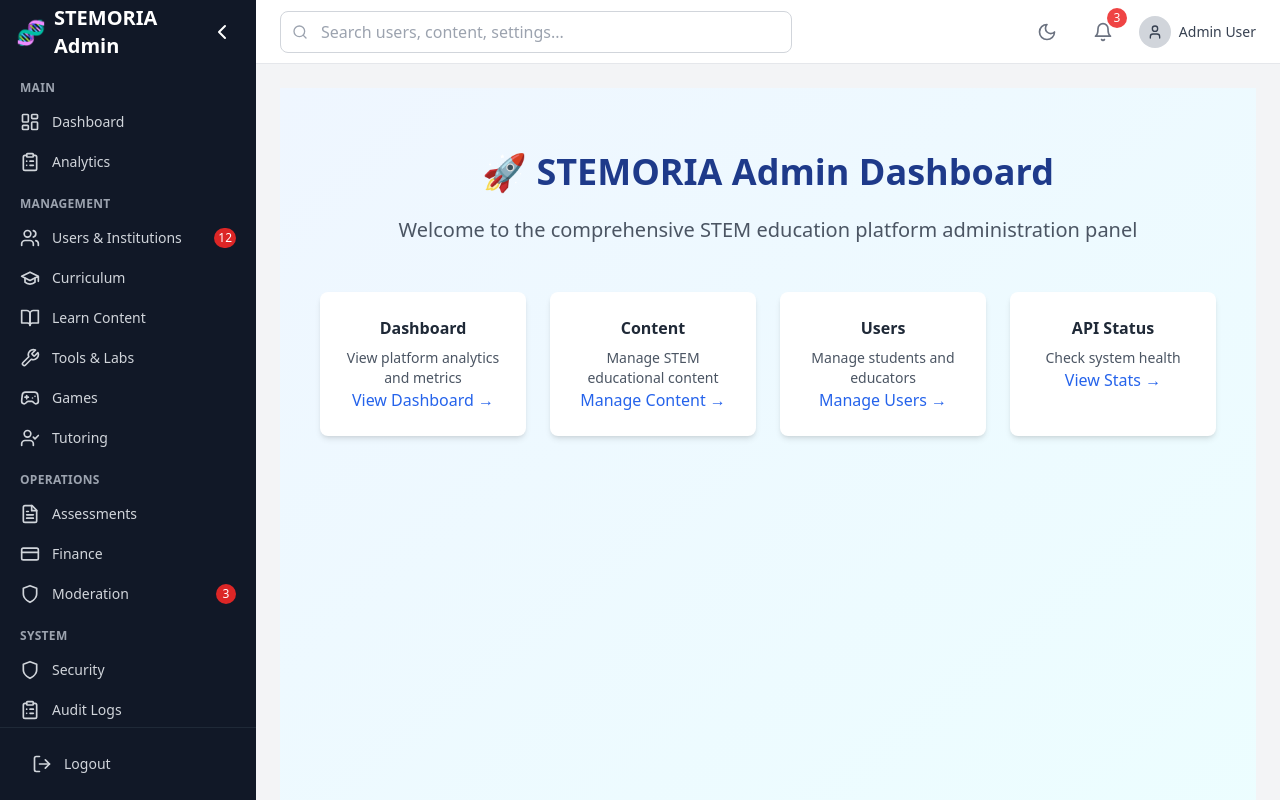
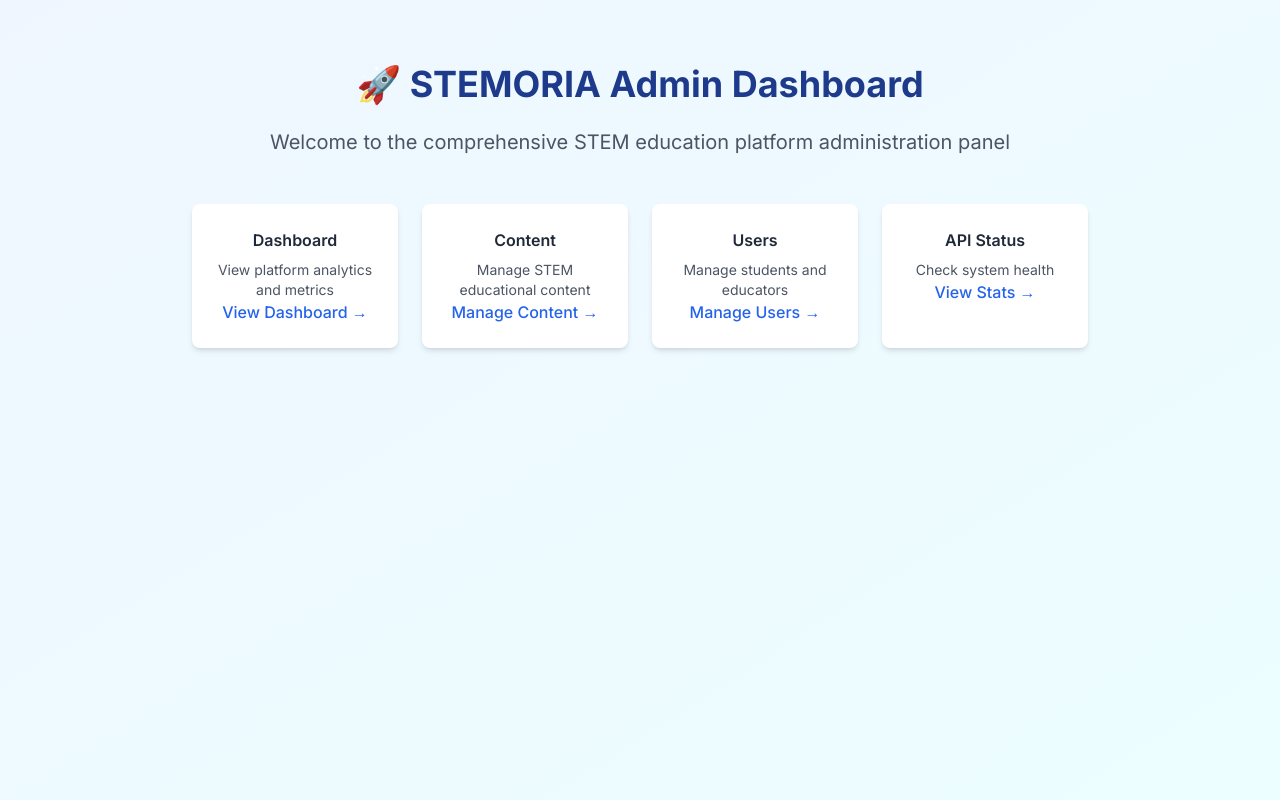
Before and after one commit to AbdelrahmanSayedAhmed/stemoriaplatform, a Next.js app in the folder apps/admin/: page / in a window 1280 px wide. Built offline with nearby package versions, Linux system fonts and the light colour scheme.

Commit message:
Update layout.tsx

```diff
--- a/apps/admin/app/layout.tsx
+++ b/apps/admin/app/layout.tsx
@@ -1,39 +1,30 @@
-// apps/admin/app/layout.tsx
-import type { Metadata } from 'next';
-import { AdminProviders } from './providers';
-import { AdminSidebar } from '@/components/admin/sidebar';
-import { AdminHeader } from '@/components/admin/header';
-import './globals.css';
+import type { Metadata } from 'next'
+import { Inter } from 'next/font/google'
+import './globals.css'
+
+const inter = Inter({ subsets: ['latin'] })
 
 export const metadata: Metadata = {
-  title: 'STEMORIA Admin - Staff Management Portal',
-  description: 'Internal administration panel for STEMORIA platform',
-  robots: {
-    index: false,
-    follow: false,
+  title: {
+    template: '%s | STEMORIA Admin',
+    default: 'STEMORIA Admin Dashboard',
   },
-};
+  description: 'Comprehensive STEM Education Platform Administration',
+  viewport: 'width=device-width, initial-scale=1',
+}
 
-export default function AdminLayout({
+export default function RootLayout({
   children,
 }: {
-  children: React.ReactNode;
+  children: React.ReactNode
 }) {
   return (
     <html lang="en">
-      <body className="font-sans">
-        <AdminProviders>
-          <div className="flex h-screen bg-gray-100">
-            <AdminSidebar />
-            <div className="flex-1 flex flex-col">
-              <AdminHeader />
-              <main className="flex-1 overflow-y-auto p-6">
-                {children}
-              </main>
-            </div>
-          </div>
-        </AdminProviders>
+      <body className={inter.className}>
+        <div id="root">
+          {children}
+        </div>
       </body>
     </html>
-  );
+  )
 }
```
